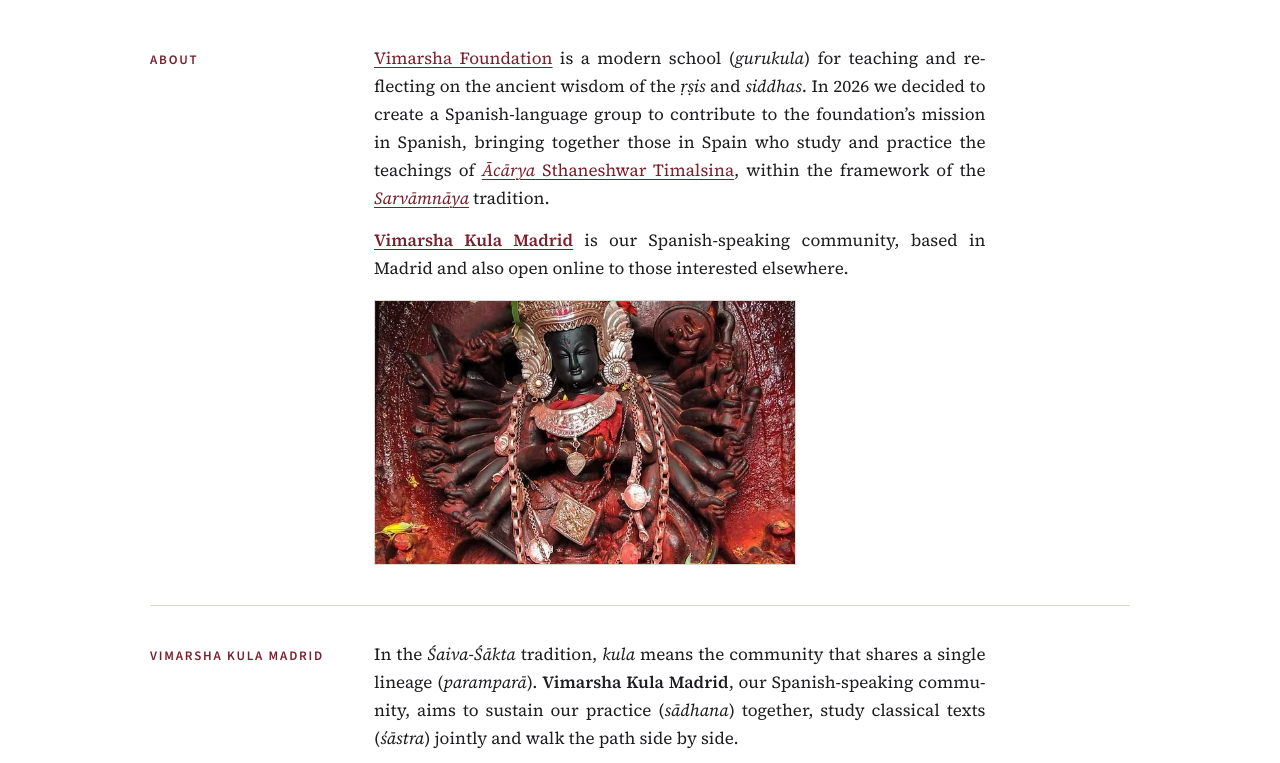
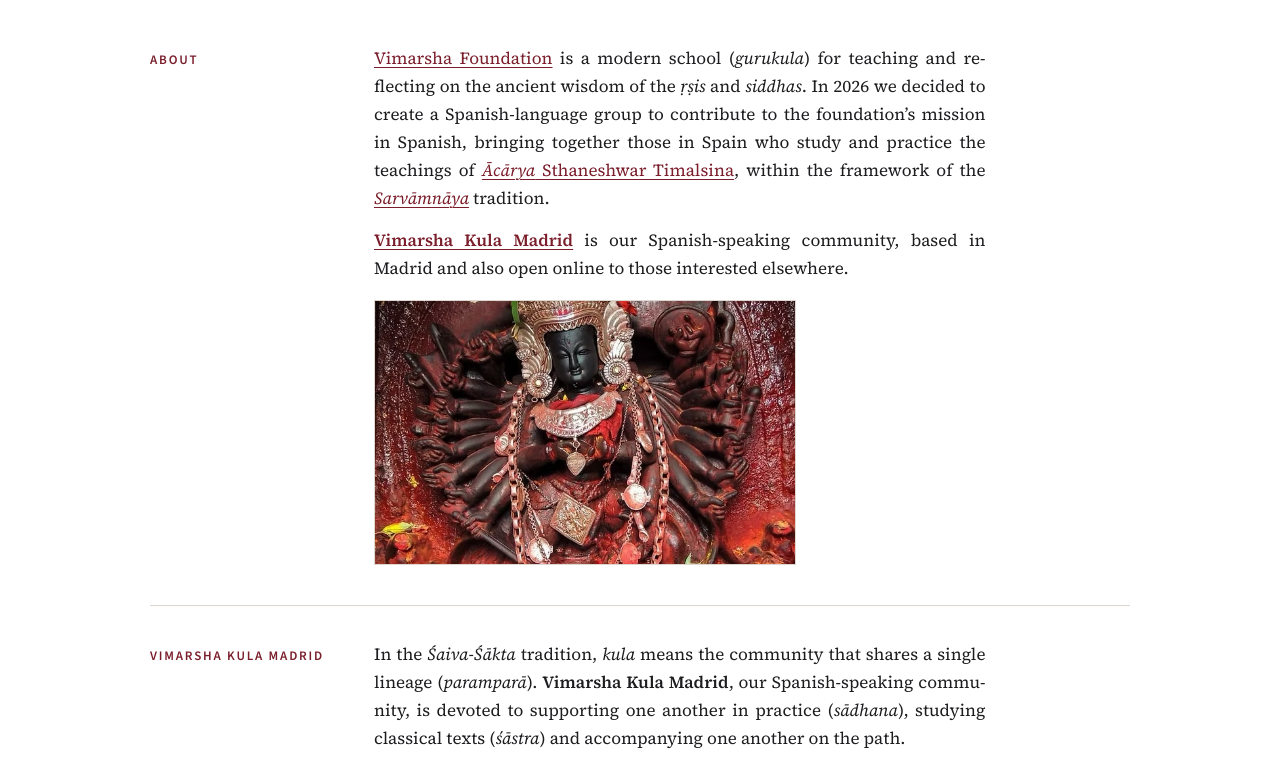
Before and after one commit to circulo-vimarsha/web, a plain HTML site: page en/index.html in a window 1280 px wide. Shown: the part 186-949 px from the top of the page. Drawn offline with nearby package versions, Linux system fonts and the light colour scheme; a web font is replaced by a local one.

Commit message:
Kula aims reworded (ES/EN)
Co-Authored-By: Claude Opus 5.5 <noreply@anthropic.com>
Claude-Session: https://claude.ai/code/session_01EWVhVTewhJ6jLuCCD3vkCs

```diff
--- a/en/index.html
+++ b/en/index.html
@@ -152,7 +152,7 @@ footer .wrap{padding-block:22px;display:flex;flex-wrap:wrap;justify-content:spac
     <section id="kula" aria-labelledby="h-act">
       <h2 id="h-act">Vimarsha Kula Madrid</h2>
       <div class="body">
-        <p>In the <i>Śaiva-Śākta</i> tradition, <i>kula</i> means the community that shares a single lineage (<i>paramparā</i>). <strong>Vimarsha Kula Madrid</strong>, our Spanish-speaking community, aims to sustain our practice (<i>sādhana</i>) together, study classical texts (<i>śāstra</i>) jointly and walk the path side by side.</p>
+        <p>In the <i>Śaiva-Śākta</i> tradition, <i>kula</i> means the community that shares a single lineage (<i>paramparā</i>). <strong>Vimarsha Kula Madrid</strong>, our Spanish-speaking community, is devoted to supporting one another in practice (<i>sādhana</i>), studying classical texts (<i>śāstra</i>) and accompanying one another on the path.</p>
         <p>We meet roughly every two weeks for an hour, in Madrid and online. Each session opens with a short recitation (<i>pāṭha</i>) and a few minutes of contemplation (<i>dhyāna</i>), then turns to a passage from a classical text (<i>śāstra</i>) or a dialogue (<i>saṃvāda</i>) of a topic announced in advance.</p>
         <p>Each gathering is a time to cultivate together right reasoning (<i>sattarka</i>) and trust (<i>śraddhā</i>), nurturing a sense of community (<i>kula</i>). Between sessions, study (<i>svādhyāya</i>) and practice (<i>sādhana</i>) continue on our own, and the conversation goes on in a WhatsApp group. Anyone who wishes can share questions, reflections, readings, and experiences from practice there, at their own pace.</p>
         <p>If you would like to join the WhatsApp group, or are interested in receiving initiation (<i>dīkṣā</i>) in the <i>Sarvāmnāya</i> lineage, <a href="https://wa.me/13364053698" rel="noopener">get in touch with us</a>.</p>
```
Also changed, not shown: index.html (+1 -1 lines).
